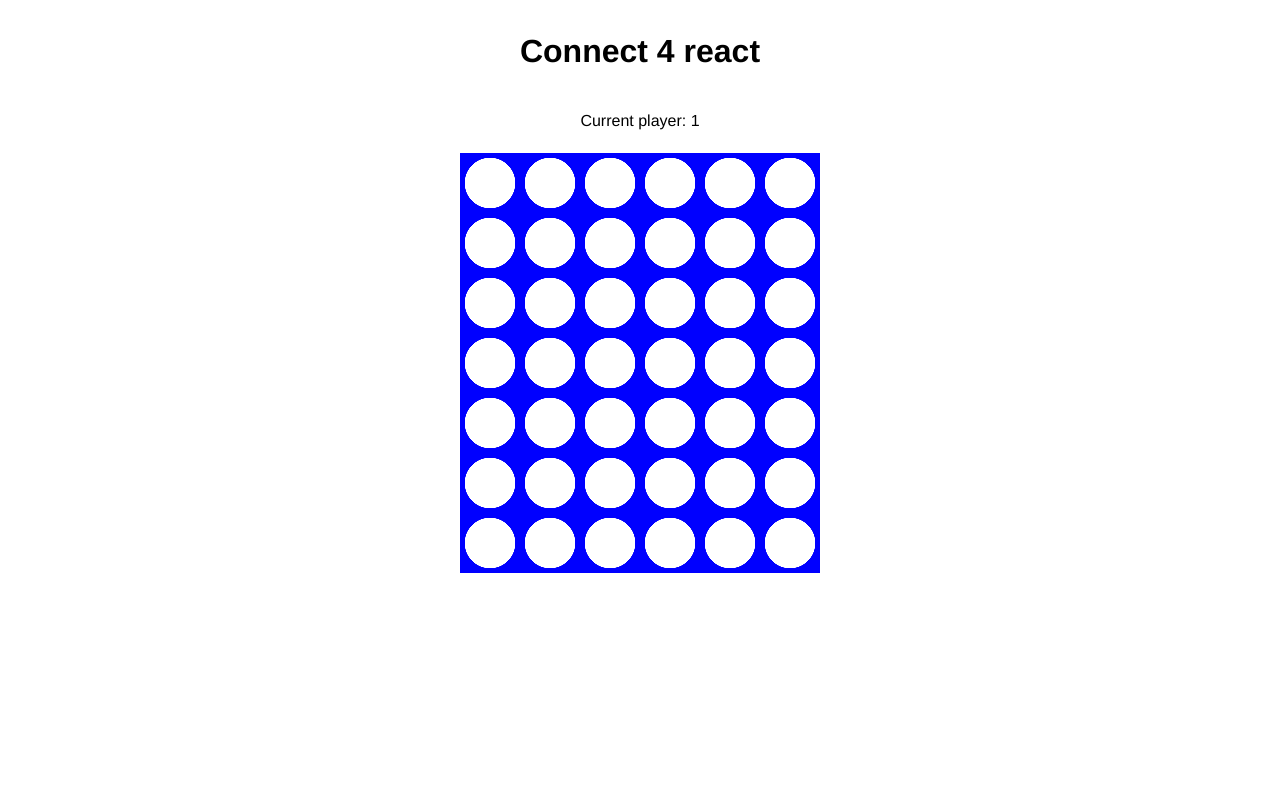
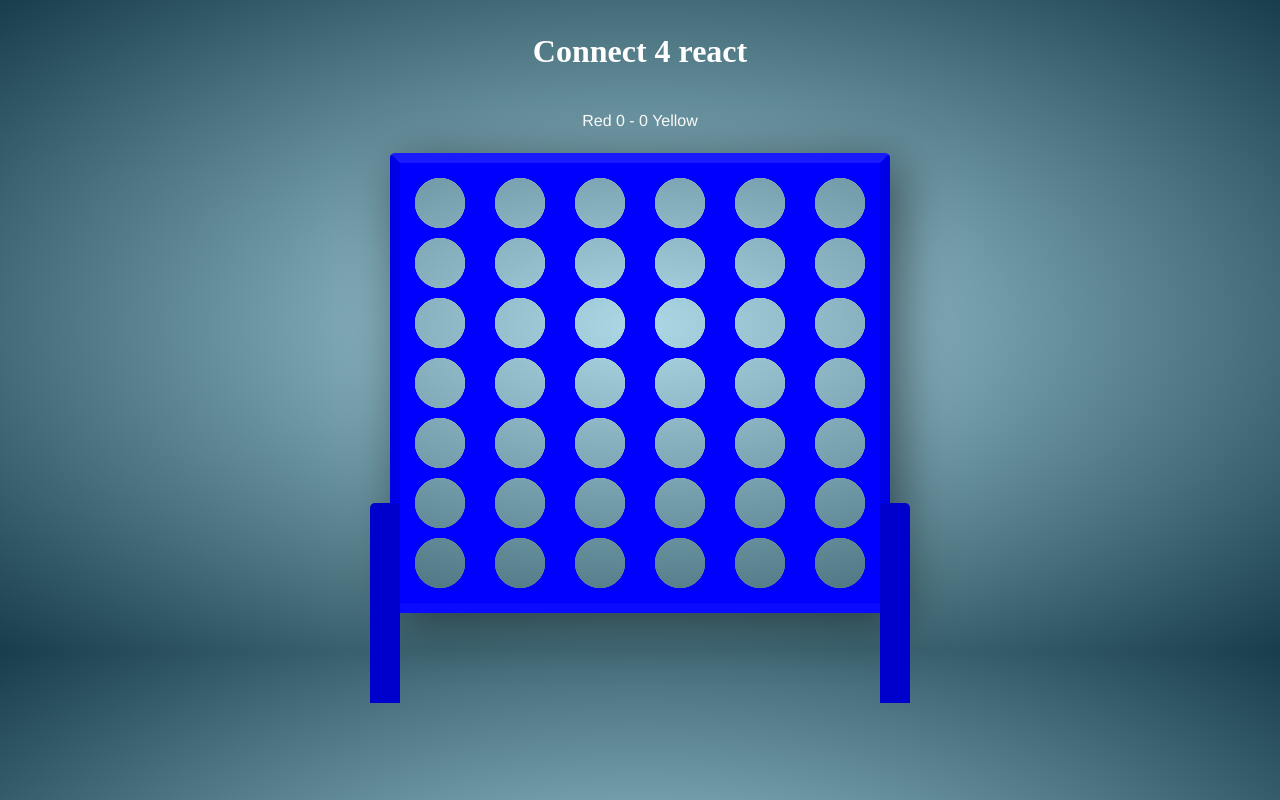
Before and after one commit to fabien0102/connect4react, a React app: page / in a window 1280 px wide. Built offline with nearby package versions, Linux system fonts and the light colour scheme; the HTML template or start-up script is replaced by a standard one; what redux-typescript-actions would draw is missing.

Commit message:
Add score & style

```diff
--- a/src/components/App/App.scss
+++ b/src/components/App/App.scss
@@ -1,3 +1,14 @@
+@import '../../styles/variables.scss';
+
+body {
+  background: radial-gradient(ellipse at center, lightblue 0%, darken(lightblue, 60) 100%);
+  color: white;
+}
+
+h1 {
+  font-family: 'Raleway', serif;
+}
+
 .app {
   font-family: helvetica, arial, sans-serif;
   line-height: 200%;
@@ -8,10 +19,42 @@
 }
 
 .board {
+  box-shadow: 10px 10px 50px rgba(black, 0.5);
+  position: relative;
   display: flex;
+  border-radius: 5px;
+  border: 10px solid darken($background-color, 5);
+  border-top: 10px solid lighten($background-color, 5);
+  border-bottom: 10px solid lighten($background-color, 2);
+
+  &:after {
+    position: absolute;
+    content: "";
+    background-color: darken($background-color, 10);
+    border-radius: 5px 5px 0 0;
+    width: 30px;
+    height: 200px;
+    top: 100%;
+    right: 0;
+    transform: translate(100%, -50%);
+  }
+
+  &:before {
+    position: absolute;
+    content: "";
+    background-color: darken($background-color, 10);
+    border-radius: 5px 5px 0 0;
+    width: 30px;
+    height: 200px;
+    top: 100%;
+    left: 0;
+    transform: translate(-100%, -50%);
+  }
 }
 
 .column {
   display: flex;
   flex-direction: column-reverse;
+  border-top: 10px solid $background-color;
+  border-bottom: 10px solid $background-color;
 }
--- a/src/components/App/App.tsx
+++ b/src/components/App/App.tsx
@@ -35,7 +35,7 @@ export class App extends React.Component<AppProps, void> {
       return (<div className={styles.column} key={columnIndex}>{cells}</div>);
     });
 
-    let playerState = (<p>Current player: {game.currentPlayer}</p>);
+    let playerState = (<p>Red {game.score[0]} - {game.score[1]} Yellow</p>);
     if (isNumber(game.winner) && game.winner !== 0) {
       playerState = (<h3>Player {game.winner} win! <button onClick={() => dispatch(newGame())}>New game</button></h3>);
     } else if (isNumber(game.winner) && game.winner === 0) {
--- a/src/components/Cell/Cell.scss
+++ b/src/components/Cell/Cell.scss
@@ -1,11 +1,10 @@
-$background-color: blue;
-$yellow: yellow;
-$red: red;
-$project-opacity: 0.5;
+@import '../../styles/variables.scss';
 
 .cell {
   height: 60px;
   width: 60px;
+  border-right: 10px solid $background-color;
+  border-left: 10px solid $background-color;
 }
 
 .empty {
@@ -14,7 +13,7 @@ $project-opacity: 0.5;
 }
 
 .redDisc {
-  background: radial-gradient(ellipse at center, $red 0%, $red 59%, $background-color 60%, $background-color 100%);
+  background: radial-gradient(ellipse at center, darken($red, 3) 0, $red 44%, darken($red, 5) 45%, darken($red, 5), 59%, $background-color 60%, $background-color 100%);
 
   &.projection {
     background: radial-gradient(ellipse at center, rgba($red, $project-opacity) 0%, rgba($red, $project-opacity) 59%, $background-color 60%, $background-color 100%);
@@ -22,7 +21,7 @@ $project-opacity: 0.5;
 }
 
 .yellowDisc {
-  background: radial-gradient(ellipse at center, $yellow 0%, $yellow 59%, $background-color 60%, $background-color 100%);
+  background: radial-gradient(ellipse at center, darken($yellow, 3) 0, $yellow 44%, darken($yellow, 5) 45%, darken($yellow, 5), 59%, $background-color 60%, $background-color 100%);
 
   &.projection {
     background: radial-gradient(ellipse at center, rgba($yellow, $project-opacity) 0%, rgba($yellow, $project-opacity) 59%, $background-color 60%, $background-color 100%);
--- a/src/reducers/game.reducer.ts
+++ b/src/reducers/game.reducer.ts
@@ -15,7 +15,8 @@ const emptyBoard = Array.apply(null, Array(MAX_ROWS)).map(() => Array(MAX_COLUMN
 
 export const initialState: AppStore.Game = {
   board: emptyBoard,
-  currentPlayer: 1
+  currentPlayer: 1,
+  score: [0, 0]
 };
 
 export default handleActions<AppStore.Game | AddDiscPayload>({
@@ -37,16 +38,17 @@ export default handleActions<AppStore.Game | AddDiscPayload>({
       let haveDiagnalDown = board.map((column, i) => column[index - (i - action.payload.column)]).join(',').includes(winString);
 
       if (haveColumnWin || haveRowWin || haveDiagonalUp || haveDiagnalDown) {
-        return { board, currentPlayer: 0, winner: state.currentPlayer };
+        let score = state.score.map((points, i) => (i === state.currentPlayer - 1) ? points + 1 : points);
+        return { board, currentPlayer: 0, winner: state.currentPlayer, score };
       }
 
       // Find draw case
       let noMoreEmptyCell = !board.map(col => col.join(',')).join(',').includes('0');
       if (noMoreEmptyCell) {
-        return { board, currentPlayer: 0, winner: 0 };
+        return { score: state.score, board, currentPlayer: 0, winner: 0 };
       }
 
-      return { currentPlayer: state.currentPlayer % 2 + 1, board };
+      return { currentPlayer: state.currentPlayer % 2 + 1, board, score: state.score };
     }
 
     // Default
@@ -65,6 +67,6 @@ export default handleActions<AppStore.Game | AddDiscPayload>({
   },
 
   [NEW_GAME]: (state: AppStore.Game, action: Action<void>) => {
-    return cloneDeep(initialState);
+    return {...cloneDeep(initialState), score: state.score};
   }
 }, initialState);
--- a/src/store.ts
+++ b/src/store.ts
@@ -9,7 +9,8 @@ export declare namespace AppStore {
         board: Array<Array<Cell>>;
         winner?: number;
         currentPlayer: number;
-        nextCell?: {column: number, row: number}
+        nextCell?: {column: number, row: number},
+        score: Array<number>;
     };
     type All = {
         game: Game;
--- /dev/null
+++ b/src/styles/variables.scss
@@ -0,0 +1,4 @@
+$background-color: blue;
+$yellow: yellow;
+$red: red;
+$project-opacity: 0.5;
```
Also changed, not shown: 3 other files (tests, documents, lock files or other folders).
